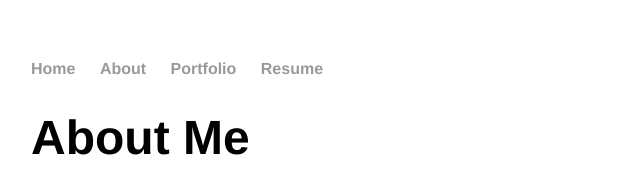
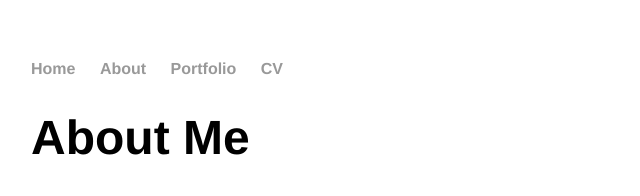
Before and after one commit to Espresso4TheMind/markmiloslavicjr, a plain HTML site: page about.html in a window 1280 px wide. Shown: the top 196 px of the page, 161-801 px from the left. Drawn offline with Linux system fonts and the light colour scheme.

Commit message:
Made changes.

```diff
--- a/about.html
+++ b/about.html
@@ -11,7 +11,7 @@
         		<li><a href="https://espresso4themind.github.io/markmiloslavicjr/index.html">Home</a></li>
 	        	<li><a href="https://espresso4themind.github.io/markmiloslavicjr/about.html">About</a></li>
         		<li><a href="https://espresso4themind.github.io/markmiloslavicjr/portfolio.html">Portfolio</a></li>
-        		<li><a href="https://espresso4themind.github.io/markmiloslavicjr/Resume Mark Miloslavic.pdf" download>Resume</a></li>
+        		<li><a href="https://espresso4themind.github.io/markmiloslavicjr/Resume Mark Miloslavic.pdf" download>CV</a></li>
     		</ul>
 		</nav>
 		<div class="container">
```
